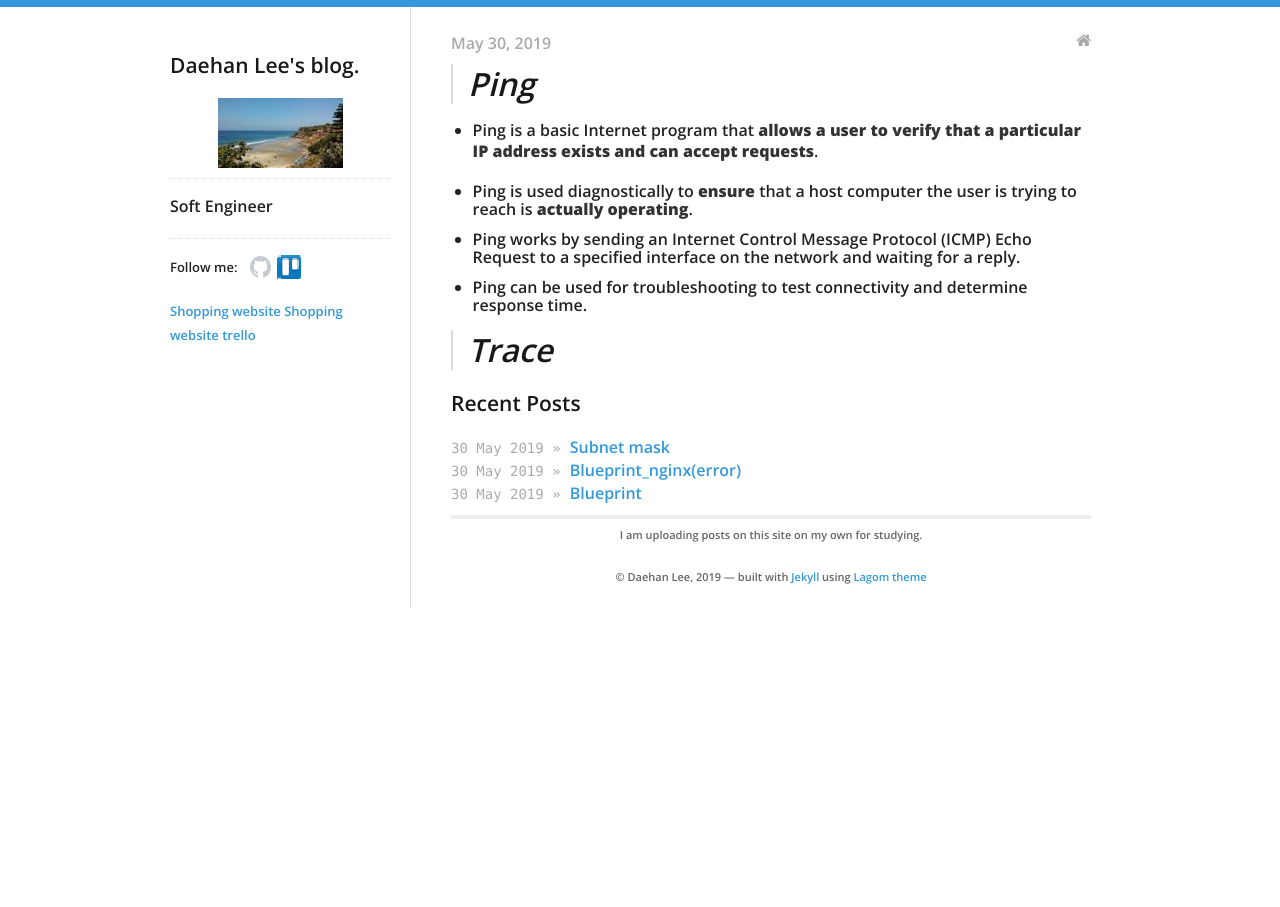
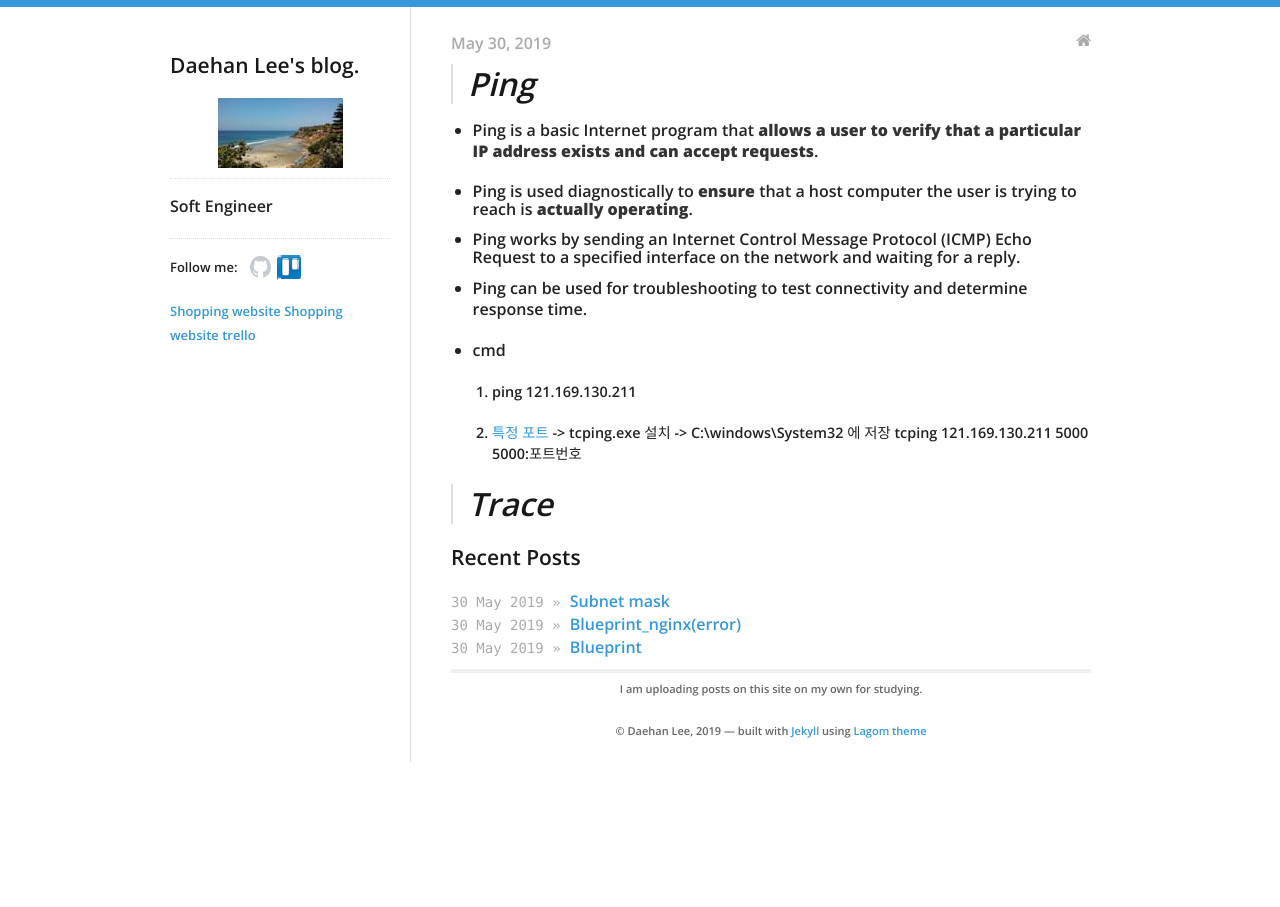
Before and after one commit to daehan0226/Study, a Jekyll site: the page built from _posts/2019-05-30-Ping Trace.md, in a window 1280 px wide. Built offline with Jekyll 4.4.1, drawn with Linux system fonts in a browser that asks for light colours.

Commit message:
Update 2019-05-30-Ping Trace.md

```diff
--- a/_posts/2019-05-30-Ping Trace.md
+++ b/_posts/2019-05-30-Ping Trace.md
@@ -13,6 +13,18 @@ categories:
 * Ping works by sending an Internet Control Message Protocol (ICMP) Echo Request to a specified interface on the network and waiting for a reply.
 * Ping can be used for troubleshooting to test connectivity and determine response time.
 
+* cmd
+
+  1. ping 121.169.130.211
+
+  2. [특정 포트] -> tcping.exe 설치 -> C:\windows\System32 에 저장
+     tcping 121.169.130.211 5000 5000:포트번호
 
 
 > # Trace
+
+
+
+
+
+[특정 포트]:https://tctt.tistory.com/143
```
